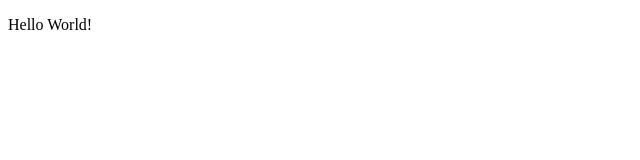
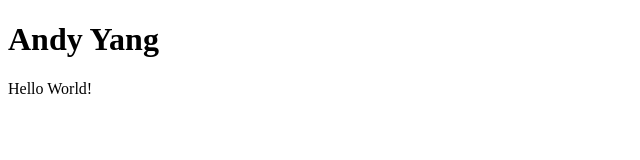
Before and after one commit to Andy77-yang/Andy77-yang.github.io, a plain HTML site: page index.html in a window 1280 px wide. Shown: the whole page, without its empty margins (0-640 px from the left). Drawn offline with Linux system fonts and the light colour scheme.

Commit message:
Update index.html

```diff
--- a/index.html
+++ b/index.html
@@ -6,6 +6,9 @@
   <title>Andy Yang - Portfolio</title>
 </head>
 <body>
+  <h1>
+    Andy Yang
+  </h1>
   <p>
   Hello World!
   </p>
```
